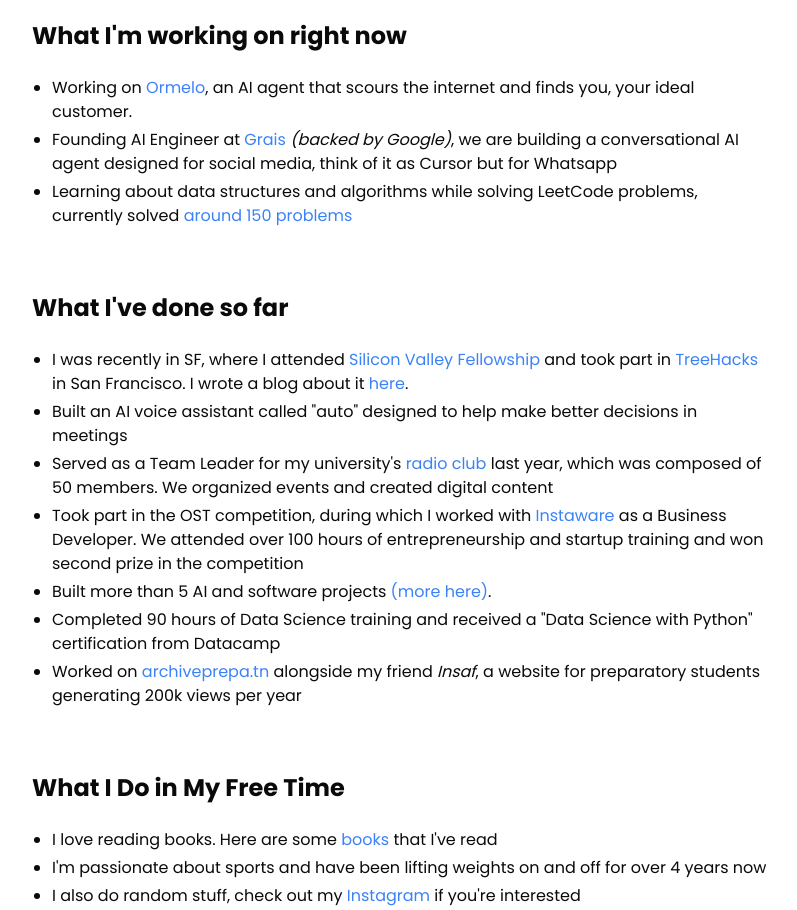
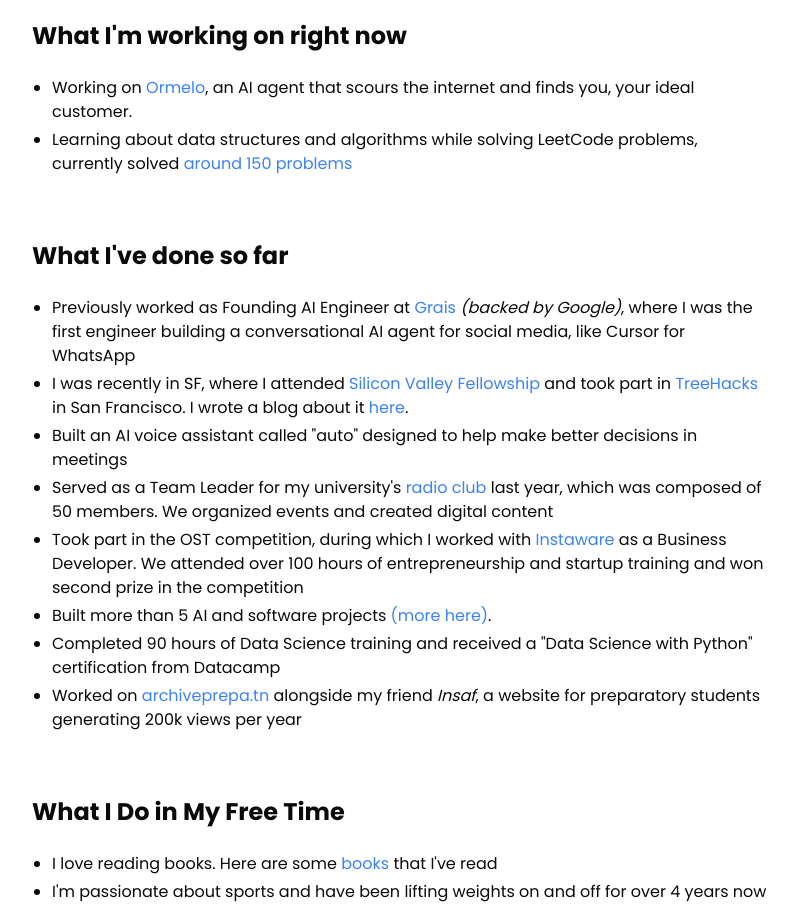
Before and after one commit to skanderkaroui/minimal-portfolio, a Next.js app: page / in a window 1280 px wide. Shown: the part 800-1710 px from the top of the page, without its empty margins (240-1037 px from the left). Built offline with nearby package versions, Linux system fonts and the light colour scheme; no server answers.

Commit message:
feat: update Grais role in portfolio copy

```diff
--- a/components/portfolio.tsx
+++ b/components/portfolio.tsx
@@ -109,19 +109,6 @@ export function PortfolioComponent() {
                   , an AI agent that scours the internet and finds you, your ideal customer.
               </li>
               <li>
-                Founding AI Engineer at{" "}
-                <a
-                  href="https://grais.ai/"
-                  target="_blank"
-                  rel="noopener noreferrer"
-                  className="link-blue"
-                >
-                  Grais
-                </a>
-                {" "}<em>(backed by Google)</em>, we are building a conversational AI agent designed for social media,
-                think of it as Cursor but for Whatsapp
-              </li>
-              <li>
                 Learning about data structures and algorithms while solving
                 LeetCode problems, currently solved{" "}
                 <a href="https://leetcode.com/skirrrrrra" className="link-blue">
@@ -136,6 +123,18 @@ export function PortfolioComponent() {
               What I've done so far
             </h2>
             <ul className="list-disc pl-5 space-y-1">
+              <li>
+                Previously worked as Founding AI Engineer at{" "}
+                <a
+                  href="https://grais.ai/"
+                  target="_blank"
+                  rel="noopener noreferrer"
+                  className="link-blue"
+                >
+                  Grais
+                </a>
+                {" "}<em>(backed by Google)</em>, where I was the first engineer building a conversational AI agent for social media, like Cursor for WhatsApp
+              </li>
               <li>
                 I was recently in SF, where I attended{" "}
                 <a
```
